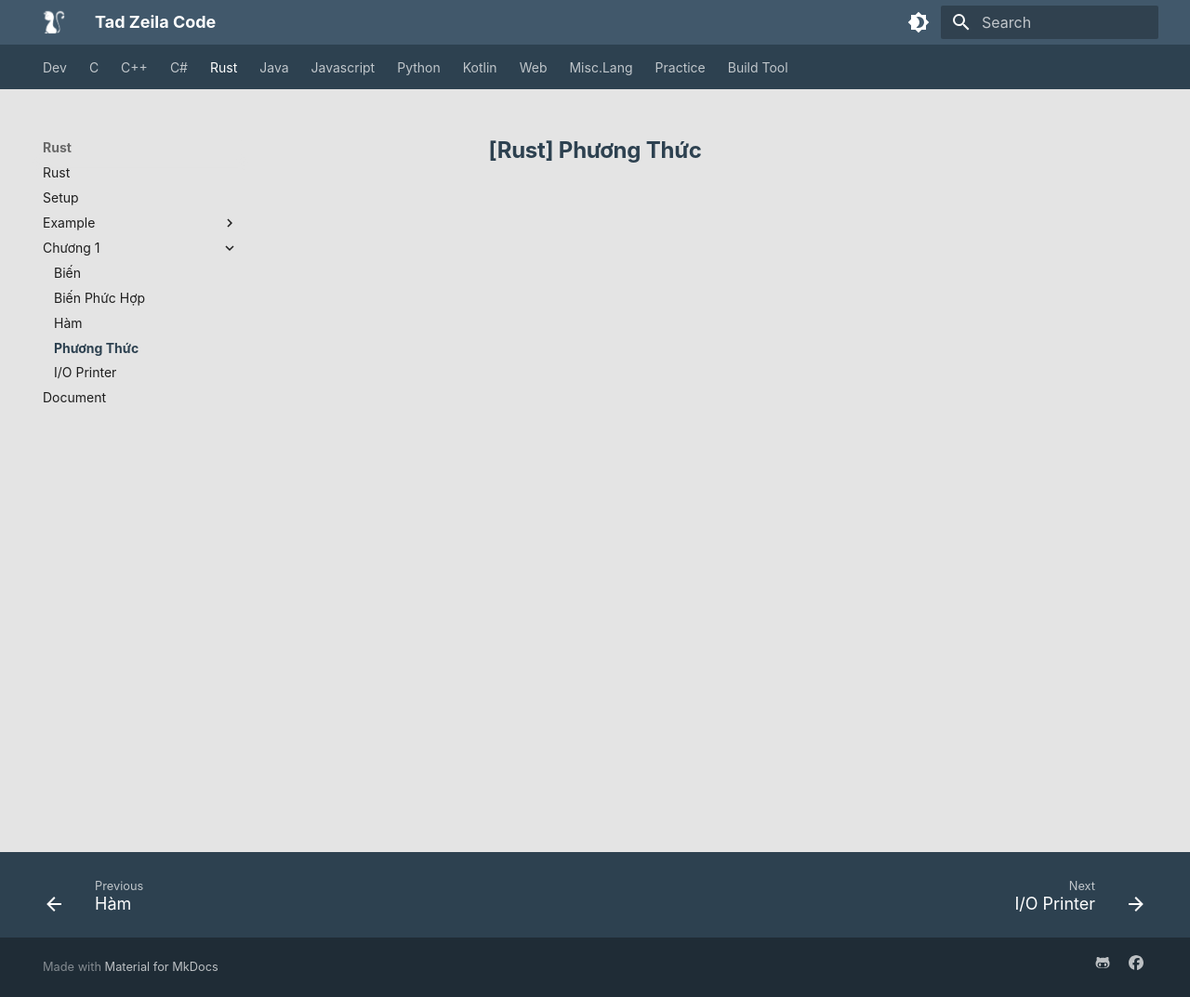
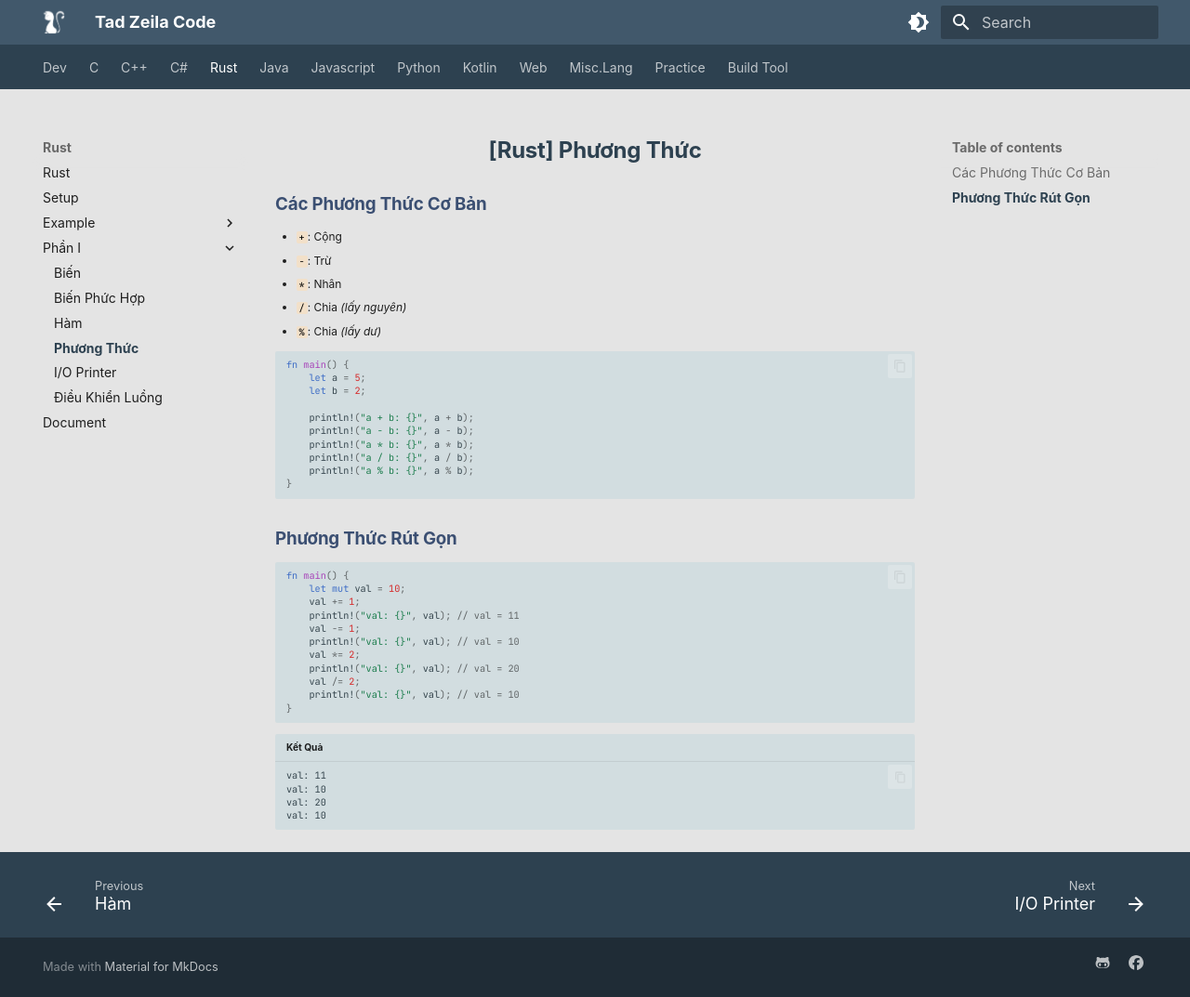
Before and after one commit to dothanhdathp/tadcode, an MkDocs documentation site: the page built from docs/Programming/Rust/rust-operator.md, in a window 1280 px wide and 1073 px high. Shown: the whole window at 93% size. Built offline with MkDocs 1.6.1 and Material for MkDocs 9.7.7, drawn with Linux system fonts in a browser that asks for light colours; some web fonts are replaced.

Commit message:
Update Rust Learn

````diff
--- a/docs/Programming/Rust/rust-operator.md
+++ b/docs/Programming/Rust/rust-operator.md
@@ -1 +1,44 @@
 # \[Rust\] Phương Thức
+
+## Các Phương Thức Cơ Bản
+
+- `+`: Cộng
+- `-`: Trừ
+- `*`: Nhân
+- `/`: Chia _(lấy nguyên)_
+- `%`: Chia _(lấy dư)_
+
+```rust
+fn main() {
+    let a = 5;
+    let b = 2;
+
+	println!("a + b: {}", a + b);
+	println!("a - b: {}", a - b);
+	println!("a * b: {}", a * b);
+	println!("a / b: {}", a / b);
+	println!("a % b: {}", a % b);
+}
+```
+
+## Phương Thức Rút Gọn
+
+```rust
+fn main() {
+    let mut val = 10;
+	val += 1;
+	println!("val: {}", val); // val = 11
+	val -= 1;
+	println!("val: {}", val); // val = 10
+	val *= 2;
+	println!("val: {}", val); // val = 20
+	val /= 2;
+	println!("val: {}", val); // val = 10
+}
+```
+```text title="Kết Quả"
+val: 11
+val: 10
+val: 20
+val: 10
+```
--- a/mkdocs.yml
+++ b/mkdocs.yml
@@ -127,12 +127,13 @@ nav:
       - Hello World: Programming/Rust/rust-example-helloworld.md
       - Variables: Programming/Rust/rust-example-variables.md
       - Primitives: Programming/Rust/rust-example-primitives.md
-    - Chương 1:
+    - Phần I:
       - Biến: Programming/Rust/rust-variables.md
       - Biến Phức Hợp: Programming/Rust/rust-compound-variables.md
       - Hàm: Programming/Rust/rust-function.md
       - Phương Thức: Programming/Rust/rust-operator.md
       - I/O Printer: Programming/Rust/rust-io-printer.md
+      - Điều Khiển Luồng: Programming/Rust/rust-control-flow.md
     - Document: Programming/Rust/rust-document.md
   #############################################################################################################################################################
   - Java:
````
Also changed, not shown: docs/Programming/Rust/rust-control-flow.md (added, +148 -0 lines), docs/Programming/Rust/rust-io-printer.md (+4 -2 lines).
